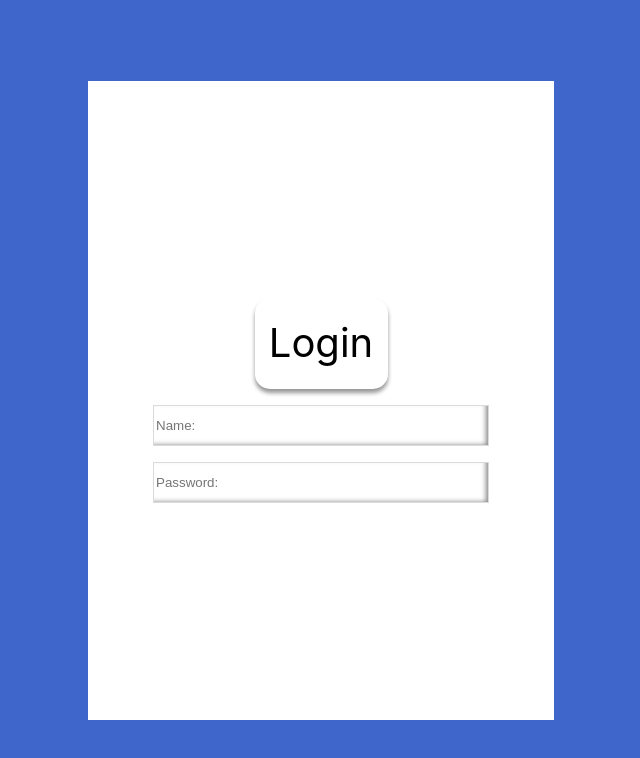
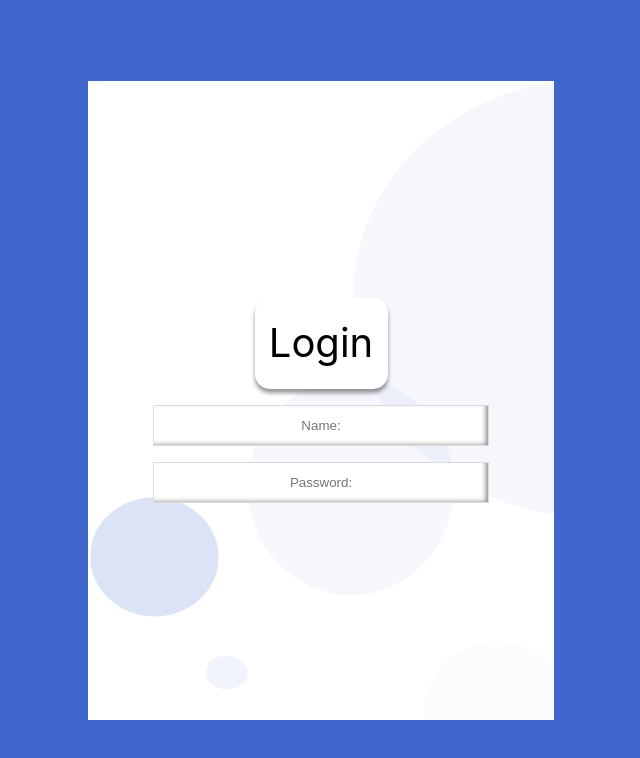
Before and after one commit to SeanPaulson/fbbasic, a Next.js app: page /login in a window 1280 px wide. Shown: the top 758 px of the page, without its empty margins (319-959 px from the left). Built offline with nearby package versions, Linux system fonts and the light colour scheme.

Commit message:
login page and auth/authentication

```diff
--- a/package.json
+++ b/package.json
@@ -10,6 +10,7 @@
   },
   "dependencies": {
     "next": "12.2.0",
+    "next-auth": "^4.9.0",
     "react": "18.2.0",
     "react-dom": "18.2.0"
   },
--- a/pages/_app.tsx
+++ b/pages/_app.tsx
@@ -1,8 +1,13 @@
-import '../styles/globals.css'
-import type { AppProps } from 'next/app'
+import "../styles/globals.css";
+import type { AppProps } from "next/app";
+import { SessionProvider } from "next-auth/react";
 
-function MyApp({ Component, pageProps }: AppProps) {
-  return <Component {...pageProps} />
+function MyApp({ Component, pageProps: { session, ...pageProps} }: AppProps) {
+  return (
+    <SessionProvider session={session}>
+      <Component {...pageProps} />
+    </SessionProvider>
+  );
 }
 
-export default MyApp
+export default MyApp;
--- a/pages/api/login.ts
+++ /dev/null
@@ -1,17 +0,0 @@
-// Next.js API route support: https://nextjs.org/docs/api-routes/introduction
-import type { NextApiRequest, NextApiResponse } from 'next'
-
-type Data = {
-  name: string
-}
-
-export default async function handler(
-  req: NextApiRequest,
-  res: NextApiResponse<Data>
-) {
-  if (res.statusCode === 200) {
-    console.log(req.body);
-    res.status(200).json({ name: req.body })
-  }
-
-}
--- a/pages/login.tsx
+++ b/pages/login.tsx
@@ -1,10 +1,12 @@
 import type { NextPage } from "next";
+import { signIn, SignInResponse, useSession } from "next-auth/react";
 import { FormEvent, useState } from "react";
 import styles from "../styles/Login.module.css";
 
 
+const Login: NextPage = () => {
 
-const Login: NextPage = () => {
+  const [error, setError] = useState(false);
 
   const [input, setInput] = useState({
     name: "",
@@ -13,30 +15,37 @@ const Login: NextPage = () => {
 
   const handleChange = (e: FormEvent<HTMLInputElement>) => {
     const target = e.target as HTMLTextAreaElement;
-    const value : string = target.value;
-    const name : string = target.name;
 
     setInput(prev => ({
         ...prev, [target.name]: target.value,
       }));
   };
 
-  const handleSubmit = (e: FormEvent): void => {
+  const handleSubmit = async (e: FormEvent): Promise<void> => {
     e.preventDefault();
+    const error = await signIn('credentials', {
+      name: input.name,
+      password: input.password,
+      callbackUrl: '/',
+      redirect: false,
+    });
+
+    if (error?.error) {
+      console.log(error);
+      setError(true);
+    }
     setInput({
         name: "",
         password: ""
     });
   };
-
   return (
     <form
       className={styles.form}
-      action="/api/login"
       method="post"
       onSubmit={handleSubmit}
     >
-      <button className={styles.form__button} type="submit">
+      <button className={styles.form__button} type="submit" >
         Login
       </button>
       <input
@@ -47,10 +56,9 @@ const Login: NextPage = () => {
         name="name"
         id="name"
         onChange={handleChange}
-        value={input.name}
-      />
+        value={input.name}      />
       <input
-        className={styles.form__input}
+        className={error ? styles.form__input : styles.form__input__error}
         required
         placeholder="Password:"
         type="password"
--- a/styles/Login.module.css
+++ b/styles/Login.module.css
@@ -7,6 +7,7 @@
     gap: 1rem;
     height: 639px;
     width: 466px;
+    background-image: url('/backgroundLogin.png');
 }
 
 .form__button {
@@ -35,4 +36,18 @@
     background: #FFFFFF;
     border: 1px solid rgba(0, 0, 0, 0.14);
     box-shadow: inset -4px -2px 5px -2px rgba(84, 84, 84, 0.71);
+    text-align: center;
 }
+
+.form__input__error {
+    border-color: red;
+    width: 336px;
+    height: 41px;
+    left: 552px;
+    top: 533px;
+    color: black;
+    background: #FFFFFF;
+    border: 1px solid rgba(0, 0, 0, 0.14);
+    box-shadow: inset -4px -2px 5px -2px rgba(84, 84, 84, 0.71);
+    text-align: center;
+}
```
Also changed, not shown: pages/api/auth/[...nextauth].ts (added, +54 -0 lines), pages/index.tsx (+31 -1 lines), src/context/AuthProvider.tsx (added, +43 -0 lines), public/backgroundLogin.png (added), 1 other file (tests, documents, lock files or other folders).
